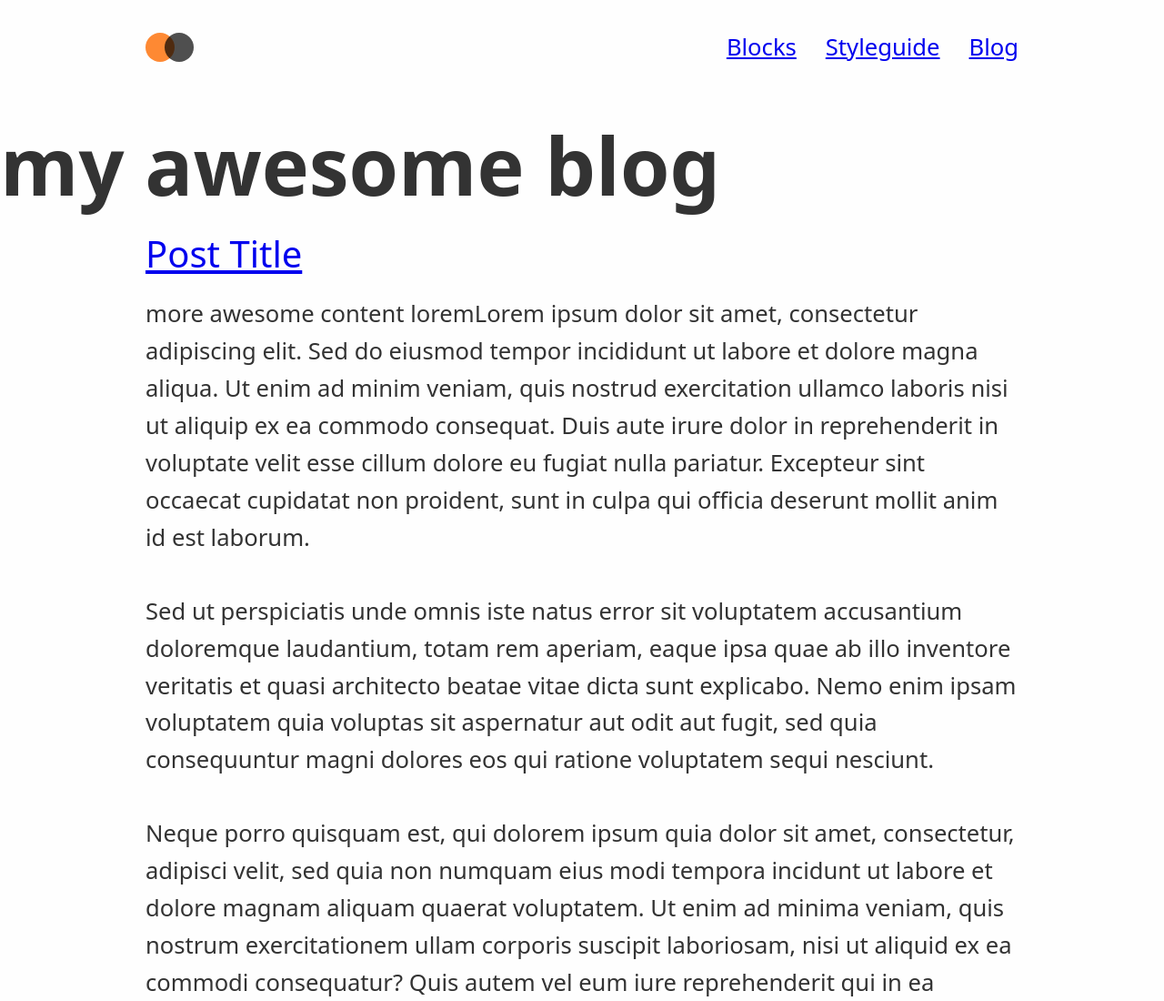
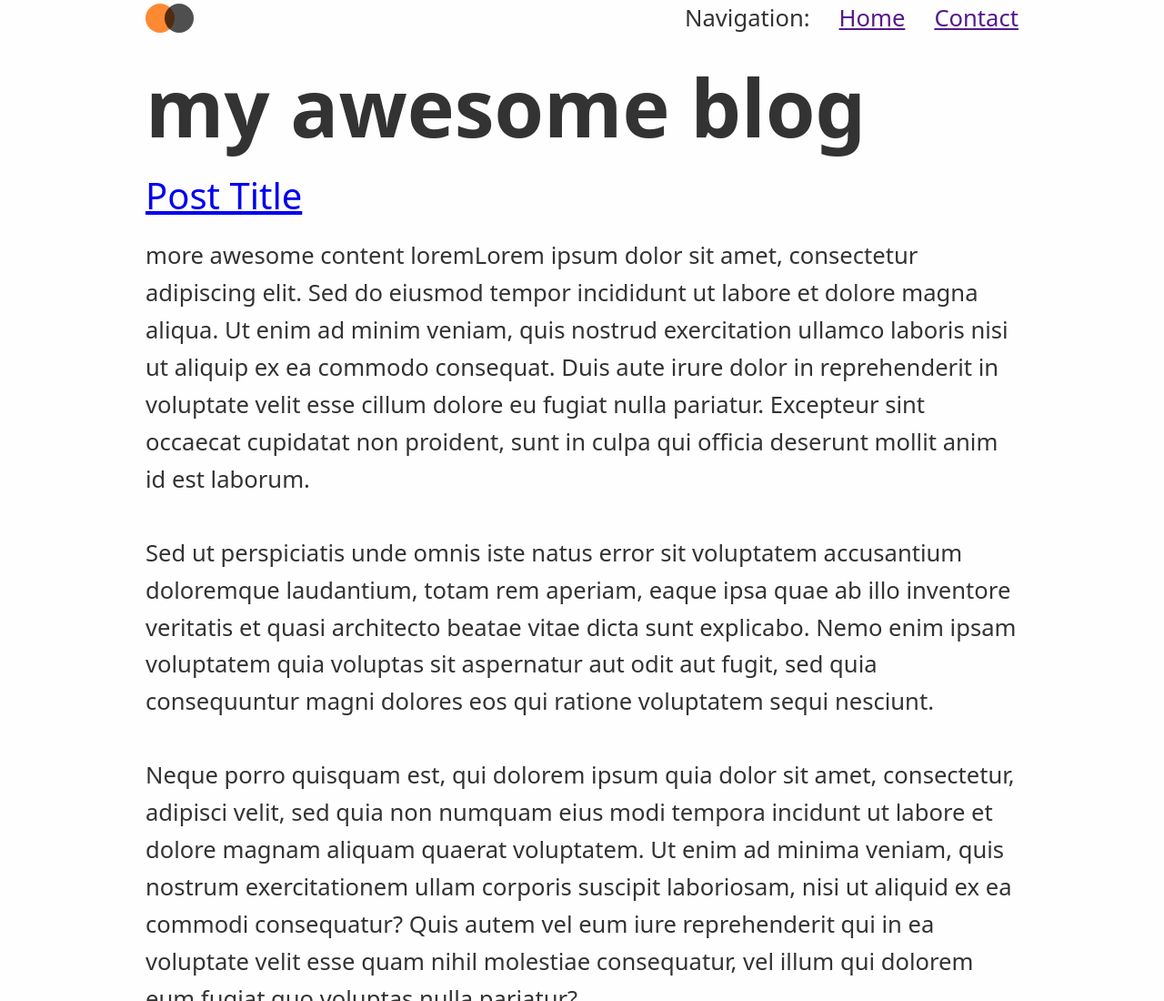
Before and after one commit to joxx/11ty-basics, an Eleventy site: page src/index.html in a window 1280 px wide. Shown: the top 1100 px of the page at 91% size. Built offline with nearby package versions, Linux system fonts and the light colour scheme; Eleventy itself is replaced by a stand-in of ours; files that its build step writes are made by us from their sources.

Commit message:
update header

```diff
--- a/eleventy.config.js
+++ b/eleventy.config.js
@@ -1,12 +1,15 @@
 export default function (eleventyConfig) {
   eleventyConfig.addPassthroughCopy("src/assets/");
   eleventyConfig.addWatchTarget("src/assets/**");
-}
 
-export const config = {
+  return {
     dir: {
       input: "src",
       output: "_site",
+      includes: "_includes",
       layouts: "_layouts",
+      data: "data",
     },
+    templateFormats: ["njk", "md", "html"],
   };
+}
--- a/src/_includes/header.html
+++ b/src/_includes/header.html
@@ -1,12 +1,6 @@
-<header class="header container">
-  <a class="logo" href="https://orangegrau.de/kirby"> orangegrau </a>
-  <nav class="menu">
-    <a href="#">Blog</a>
-    <a href="#">Styleguide</a>
-    <a href="#">Blocks</a>
-  </nav>
+<header class="container">
+  <div class="repel">
+    <a class="logo" href="#"> orangegrau </a>
+    {% include "navigation.html" %}
+  </div>
 </header>
-
-<div>
-  <h1>{{ title | default: "My Blog"}}</h1>
-</div>
--- /dev/null
+++ b/src/_includes/navigation.html
@@ -0,0 +1,9 @@
+<nav id="navigation" role="navigation">
+  <span class="navigation-label">Navigation:</span>
+
+  {% for item in navigation.items %}
+
+  <a class="navigation-link" href="{{ itemUrl }}"> {{ item.text }} </a>
+
+  {% endfor %}
+</nav>
--- /dev/null
+++ b/src/assets/css/compositions/repel.css
@@ -0,0 +1,23 @@
+/*
+REPEL
+A little layout that pushes items away from each other where
+there is space in the viewport and stacks on small viewports
+
+CUSTOM PROPERTIES AND CONFIGURATION
+--gutter (var(--space-s-m)): This defines the space
+between each item.
+
+--repel-vertical-alignment How items should align vertically.
+Can be any acceptable flexbox alignment value.
+*/
+.repel {
+  display: flex;
+  flex-wrap: wrap;
+  justify-content: space-between;
+  align-items: var(--repel-vertical-alignment, center);
+  gap: var(--size-px-3);
+}
+
+.repel[data-nowrap] {
+  flex-wrap: nowrap;
+}
--- /dev/null
+++ b/src/assets/css/global/reset.css
@@ -0,0 +1,66 @@
+/* Modern reset: https://piccalil.li/blog/a-modern-css-reset/ */
+
+/* Box sizing rules */
+*,
+*::before,
+*::after {
+  box-sizing: border-box;
+}
+
+/* Remove default margin */
+body,
+h1,
+h2,
+h3,
+h4,
+p,
+figure,
+blockquote,
+dl,
+dd {
+  margin: 0;
+}
+
+/* Remove list styles on ul, ol elements with a list role, which suggests default styling will be removed */
+ul[role="list"],
+ol[role="list"] {
+  list-style: none;
+}
+
+/* Prevent zooming when orientation changes on some iOS devices */
+html {
+  text-size-adjust: none;
+  -webkit-text-size-adjust: none;
+}
+
+/* Set core root defaults */
+html:focus-within {
+  scroll-behavior: smooth;
+}
+
+/* Set core body defaults */
+body {
+  min-height: 100vh;
+  text-rendering: optimizeSpeed;
+  line-height: 1.5;
+}
+
+/* A elements that don't have a class get default styles */
+a:not([class]) {
+  text-decoration-skip-ink: auto;
+}
+
+/* Make images easier to work with */
+img,
+picture {
+  max-width: 100%;
+  display: block;
+}
+
+/* Inherit fonts for inputs and buttons */
+input,
+button,
+textarea,
+select {
+  font: inherit;
+}
--- a/src/assets/css/main.css
+++ b/src/assets/css/main.css
@@ -1,42 +1,12 @@
 @import "openprops.css";
+@import "global/reset.css";
+@import "compositions/repel.css";
 
 :root {
   --clr-primary: #333;
   --clr-secondary: #fefefe;
   --clr-tertiary: plum;
   --clr-hula: green;
-}
-
-*,
-*::before,
-*::after {
-  box-sizing: border-box;
-}
-
-body,
-h1,
-h2,
-h3,
-h4,
-p,
-figure {
-  margin: 0;
-}
-
-body {
-  min-height: 100vh;
-  text-rendering: optimizeSpeed;
-  line-height: 1.65;
-  font-family: var(--font-sans);
-}
-
-a:not([class]) {
-  text-decoration-skip-ink: auto;
-  text-underline-offset: 0.08em;
-}
-
-html:focus-within {
-  scroll-behavior: smooth;
 }
 
 @media (prefers-reduced-motion: reduce) {
@@ -135,12 +105,6 @@ body {
   }
 }
 
-header {
-  align-items: center;
-  display: flex;
-  padding-block: 2rem;
-}
-
 .logo {
   display: inline-block;
   font-size: 1rem;
@@ -169,10 +133,7 @@ header {
 }
 
 nav {
-  align-items: center;
   display: flex;
-  flex: 1;
-  flex-direction: row-reverse;
   gap: 2rem;
 }
 
--- /dev/null
+++ b/src/data/navigation.json
@@ -0,0 +1,14 @@
+{
+  "items": [
+    {
+      "text": "Home",
+      "url": "/",
+      "external": false
+    },
+    {
+      "text": "Contact",
+      "url": "/contact/",
+      "external": false
+    }
+  ]
+}
--- a/src/index.html
+++ b/src/index.html
@@ -2,6 +2,10 @@
 title: my awesome blog
 layout: base.html
 ---
+
+<div>
+  <h1>{{ title | default: "My Blog"}}</h1>
+</div>
 
 {% for post in collections.post %}
 <article>
```
Lines whose indentation alone changed are shown as unchanged.
